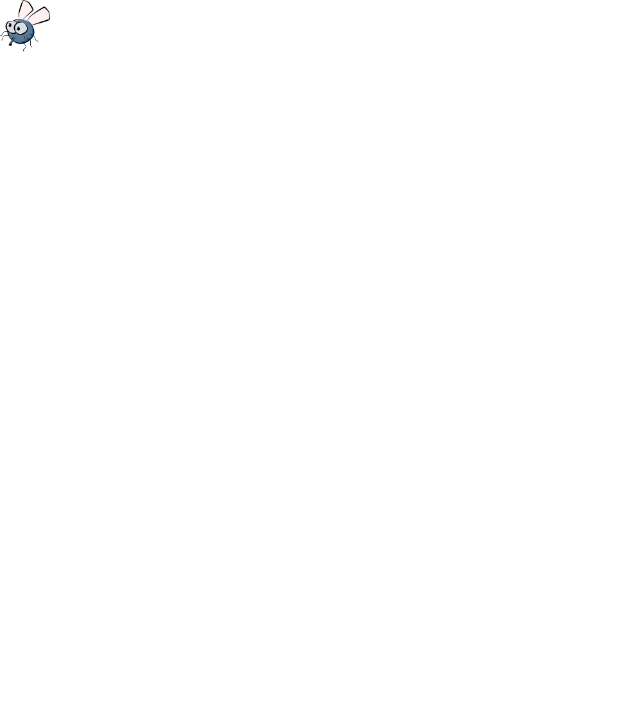
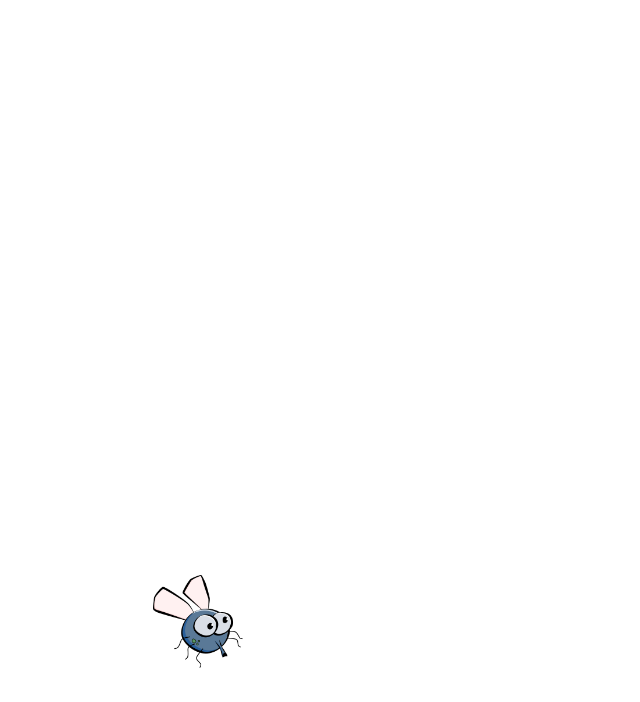
Before and after one commit to carlossilvajr854/app-mata-mosca, a plain HTML site: page src/index.html in a window 1280 px wide. Shown: the whole page, without its empty margins (0-640 px from the left). Drawn offline with Linux system fonts and the light colour scheme.

Commit message:
implementacoes-js

```diff
--- a/public/css/style.css
+++ b/public/css/style.css
@@ -7,3 +7,15 @@
 .mosca1 {
     width: 50px;
 }
+
+.mosca2 {
+    width: 70px;
+}
+
+.mosca3 {
+    width: 90px;
+}
+
+.ladoInvertido {
+    transform: scaleX(-1);
+}
--- a/public/js/jogo.js
+++ b/public/js/jogo.js
@@ -1,19 +1,38 @@
-// Variáveis
-let alturaPalco = 0;
-let larguraPalco = 0;
-let posicaoX = 0;
-let posicaoY = 0;
+// Variáveis de escopo global
+let alturaPalco;
+let larguraPalco;
+let posicaoX;
 
 function ajustaTamanhoPalco() {
     alturaPalco = window.innerHeight;
     larguraPalco = window.innerWidth;
-
-    console.log(larguraPalco, alturaPalco);
 }
 
 ajustaTamanhoPalco();
 
-posicaoX = Math.floor(Math.random() * larguraPalco);
-posicaoY = Math.floor(Math.random() * alturaPalco);
+function tamanhoAleatorio() {
+    return Math.ceil(Math.random() * 3);
+}
 
-console.log(posicaoX, posicaoY);
+function inverterLadoMosca() {
+    return posicaoX < Math.ceil(larguraPalco / 2 - 45) ? " ladoInvertido" : "";
+}
+
+function posicaoRandomica() {
+    posicaoX = Math.floor(Math.random() * larguraPalco) - 90;
+    let posicaoY = Math.floor(Math.random() * alturaPalco) - 90;
+
+    posicaoX = posicaoX < 0 ? 0 : posicaoX;
+    posicaoY = posicaoY < 0 ? 0 : posicaoY;
+
+    inverterLadoMosca();
+
+    let mosca = document.createElement("img");
+    mosca.src = "/public/img/mosca.png";
+    mosca.className = "mosca" + tamanhoAleatorio() + inverterLadoMosca();
+    mosca.style.position = "absolute";
+    mosca.style.left = posicaoX + "px";
+    mosca.style.top = posicaoY + "px";
+
+    document.body.appendChild(mosca);
+}
--- a/src/index.html
+++ b/src/index.html
@@ -9,6 +9,8 @@
         <script src="/public/js/jogo.js"></script>
     </head>
     <body onresize="ajustaTamanhoPalco()">
-        <img src="/public/img/mosca.png" class="mosca1">
+        <script>
+            posicaoRandomica();
+        </script>
     </body>
 </html>
```
